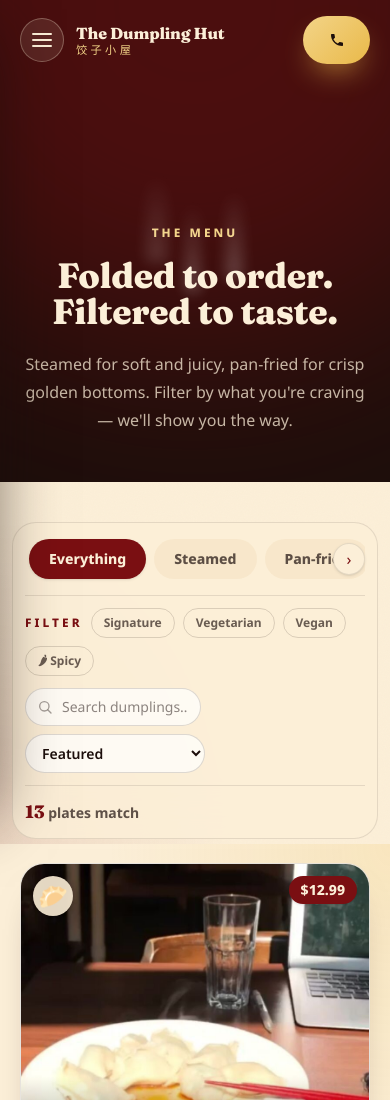
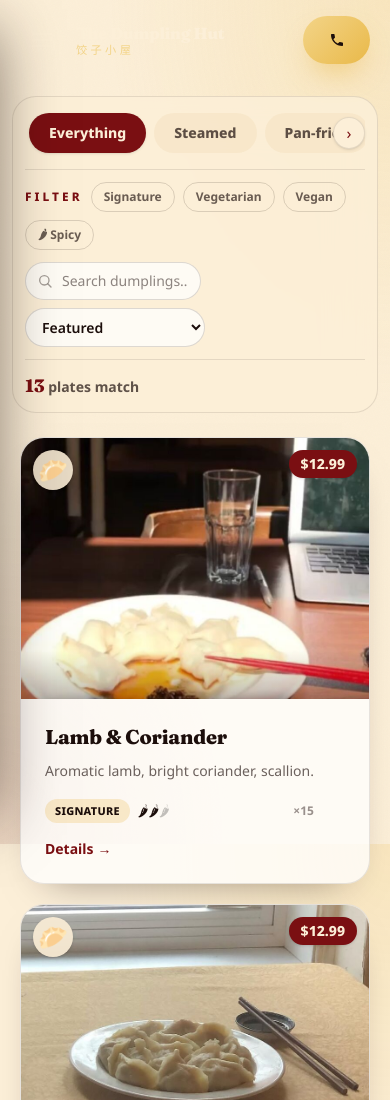
Before and after one commit to alexdeg92/the-dumpling-hut-web, a Next.js app: page /en/menu in a window 390 px wide. Shown: the top 1100 px of the page. Built offline with nearby package versions, Linux system fonts and the light colour scheme.

Commit message:
Menu: hide hero section on mobile, jump straight to menu items

```diff
--- a/src/components/pages/menu-page.tsx
+++ b/src/components/pages/menu-page.tsx
@@ -8,8 +8,10 @@ export function MenuPageBody() {
   const { t } = useI18n();
   return (
     <>
-      <PageHeader eyebrow={t.menu.eyebrow} title={t.menu.title} lead={t.menu.lead} />
-      <section className="mx-auto max-w-6xl px-5 pb-24 pt-10 sm:px-8">
+      <div className="hidden md:block">
+        <PageHeader eyebrow={t.menu.eyebrow} title={t.menu.title} lead={t.menu.lead} />
+      </div>
+      <section className="mx-auto max-w-6xl px-5 pb-24 pt-24 sm:px-8 md:pt-10">
         <MenuExplorer />
       </section>
     </>
```
